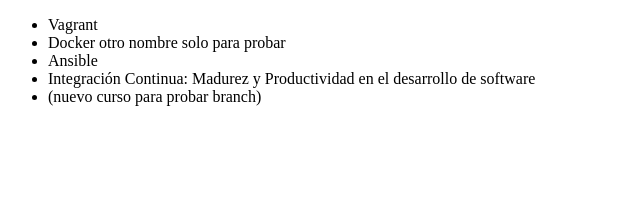
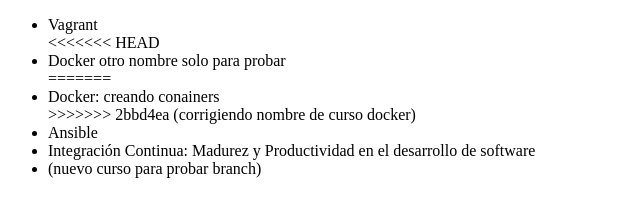
Before and after one commit to alfrantos/curso-git, a plain HTML site: page index.html in a window 1280 px wide. Shown: the whole page, without its empty margins (0-640 px from the left). Drawn offline with Linux system fonts and the light colour scheme.

Commit message:
corrigiendo nombre de curso docker

```diff
--- a/index.html
+++ b/index.html
@@ -7,7 +7,11 @@
 <body>
      <ul>
          <li> Vagrant </li>
+<<<<<<< HEAD
          <li> Docker otro nombre solo para probar</li>
+=======
+         <li> Docker: creando conainers </li>
+>>>>>>> 2bbd4ea (corrigiendo nombre de curso docker)
          <li> Ansible </li>
          <li> Integración Continua: Madurez y Productividad en el desarrollo de software</li>
          <li> (nuevo curso para probar branch)</li>
```
